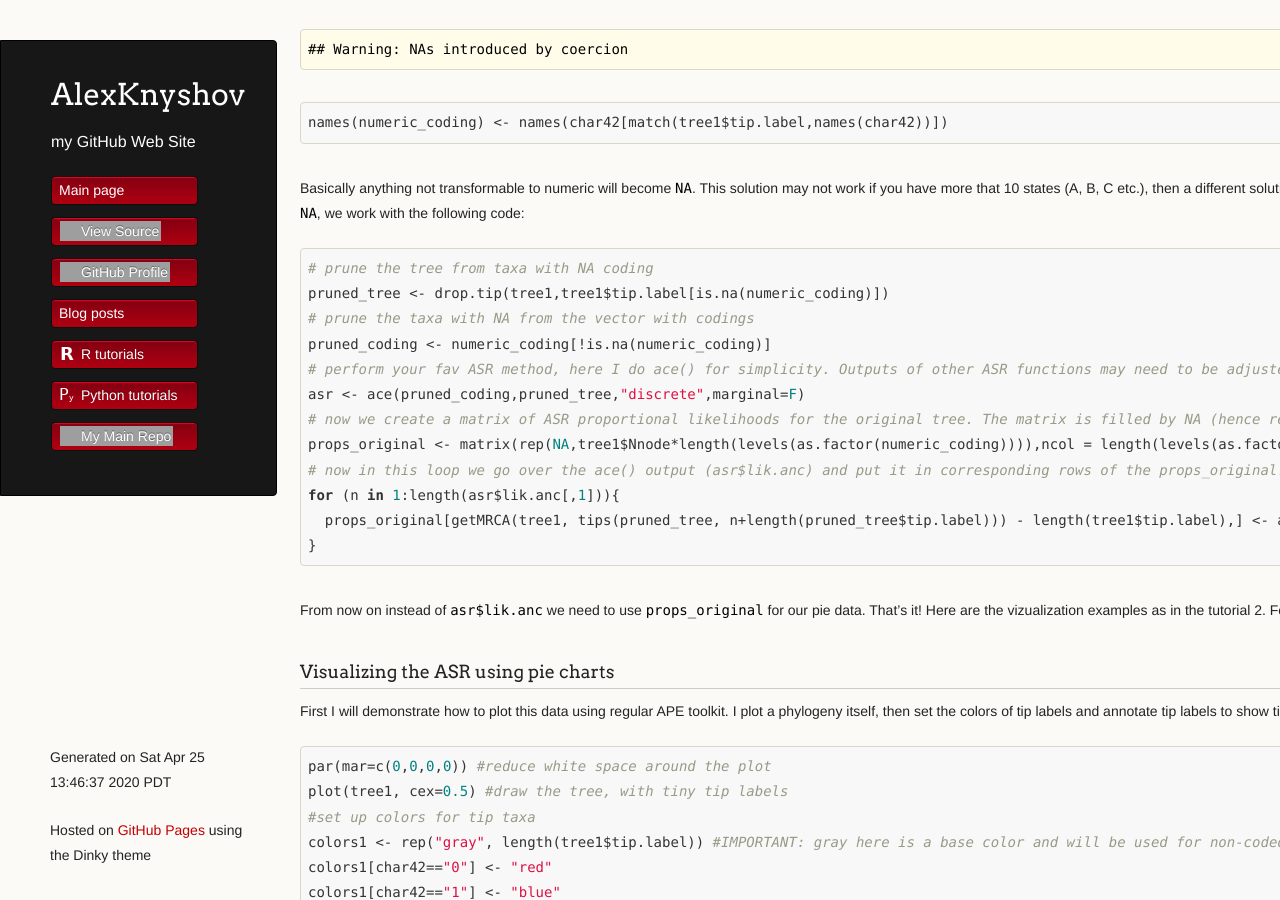
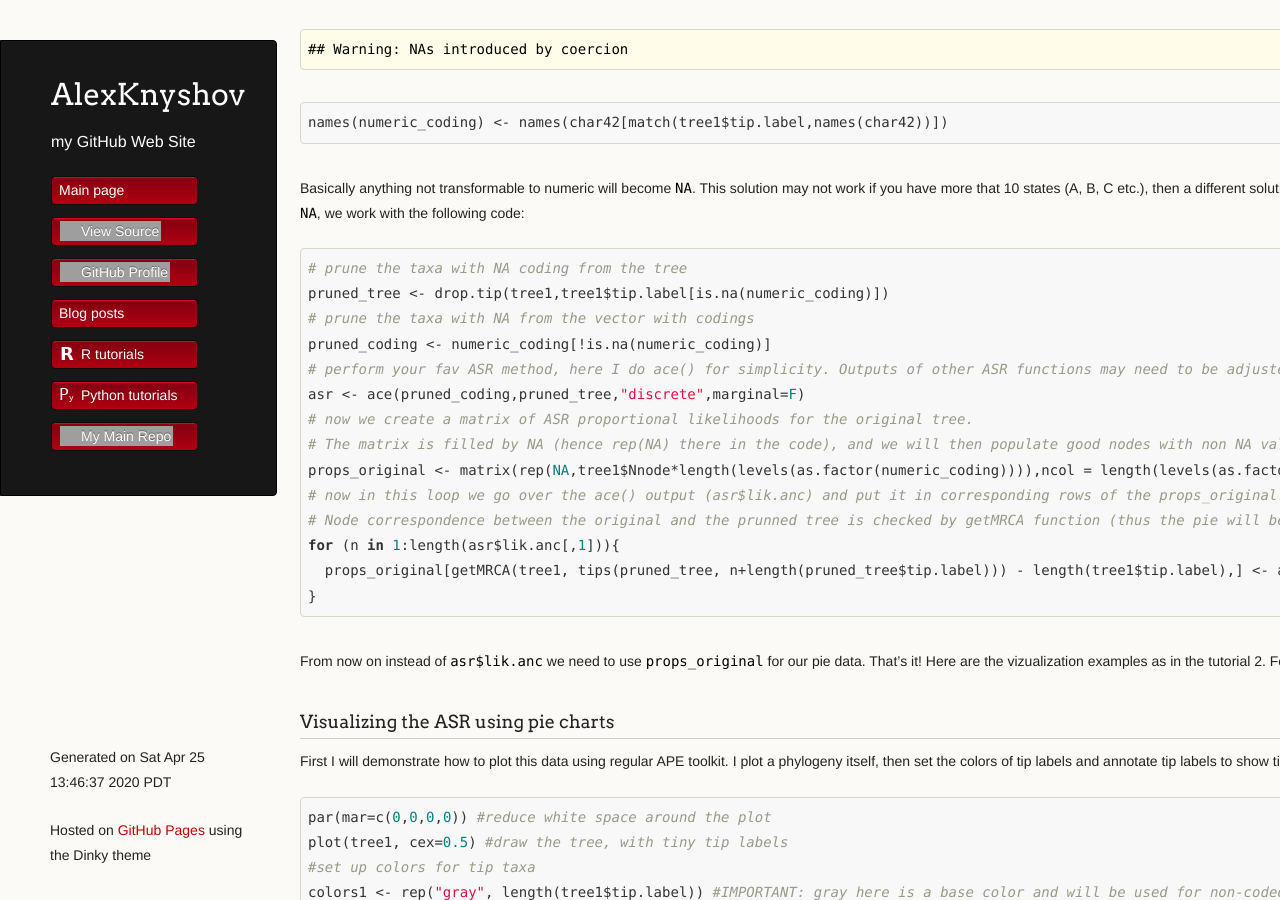
Before and after one commit to AlexKnyshov/AlexKnyshov.github.io, a Jekyll site: the page built from R/page4.html, in a window 1280 px wide and 900 px high, scrolled down 1987 px. Built offline with Jekyll 4.4.1, drawn with Linux system fonts in a browser that asks for light colours; a script that is not in the unit is left out; some of the changed text lies outside the part shown; grey boxes are pictures that could not be loaded.

Commit message:
small fixes

```diff
--- a/R/page4.html
+++ b/R/page4.html
@@ -64,15 +64,17 @@
 <pre class="nohighlight"><code>## Warning: NAs introduced by coercion</code></pre>
 <pre class="r"><code>names(numeric_coding) &lt;- names(char42[match(tree1$tip.label,names(char42))])</code></pre>
 <p>Basically anything not transformable to numeric will become <code>NA</code>. This solution may not work if you have more that 10 states (A, B, C etc.), then a different solution is needed, perhaps states with “-” or “?” be replaced by <code>NA</code>. Now, if there are any <code>NA</code>, we work with the following code:</p>
-<pre class="r"><code># prune the tree from taxa with NA coding
+<pre class="r"><code># prune the taxa with NA coding from the tree
 pruned_tree &lt;- drop.tip(tree1,tree1$tip.label[is.na(numeric_coding)])
 # prune the taxa with NA from the vector with codings
 pruned_coding &lt;- numeric_coding[!is.na(numeric_coding)]
 # perform your fav ASR method, here I do ace() for simplicity. Outputs of other ASR functions may need to be adjusted before working with this code
 asr &lt;- ace(pruned_coding,pruned_tree,&quot;discrete&quot;,marginal=F)
-# now we create a matrix of ASR proportional likelihoods for the original tree. The matrix is filled by NA (hence rep(NA) there in the code), and we will then populate good nodes with non NA values.
+# now we create a matrix of ASR proportional likelihoods for the original tree.
+# The matrix is filled by NA (hence rep(NA) there in the code), and we will then populate good nodes with non NA values.
 props_original &lt;- matrix(rep(NA,tree1$Nnode*length(levels(as.factor(numeric_coding)))),ncol = length(levels(as.factor(numeric_coding))))
-# now in this loop we go over the ace() output (asr$lik.anc) and put it in corresponding rows of the props_original. Node correspondence between the original and the prunned tree is checked by getMRCA function (thus the pie will be as close to root as possible)
+# now in this loop we go over the ace() output (asr$lik.anc) and put it in corresponding rows of the props_original.
+# Node correspondence between the original and the prunned tree is checked by getMRCA function (thus the pie will be as close to root as possible)
 for (n in 1:length(asr$lik.anc[,1])){
   props_original[getMRCA(tree1, tips(pruned_tree, n+length(pruned_tree$tip.label))) - length(tree1$tip.label),] &lt;- asr$lik.anc[n,]
 }</code></pre>
@@ -118,7 +120,8 @@
 df1 &lt;- as.data.frame(cbind(taxa=rownames(data_df), state=as.numeric(as.character(data_df$V42))), stringsAsFactors = F)</code></pre>
 <pre class="nohighlight"><code>## Warning in cbind(taxa = rownames(data_df), state =
 ## as.numeric(as.character(data_df$V42))): NAs introduced by coercion</code></pre>
-<pre class="r"><code>#create plot with tree, tip labels, and tip states #IMPORTANT: since the codings in the tip dataframe are NA, scale_fill_manual is parametrized with the color for NA. This reflects it in the legend automatically
+<pre class="r"><code>#create plot with tree, tip labels, and tip states
+#IMPORTANT: since the codings in the tip dataframe are NA, scale_fill_manual is parametrized with the color for NA. This reflects it in the legend automatically
 p &lt;- ggtree(tree1, ladderize=F) %&lt;+%  df1 + geom_tiplab(size=2) + geom_tippoint(aes(fill=state),shape=21) +
   scale_fill_manual(values = c(&quot;red&quot;,&quot;blue&quot;), na.value=&quot;gray&quot;)
 #reformat data for pie charts #IMPORTANT: remember to use props_original instead of asr$lik.anc here
```
